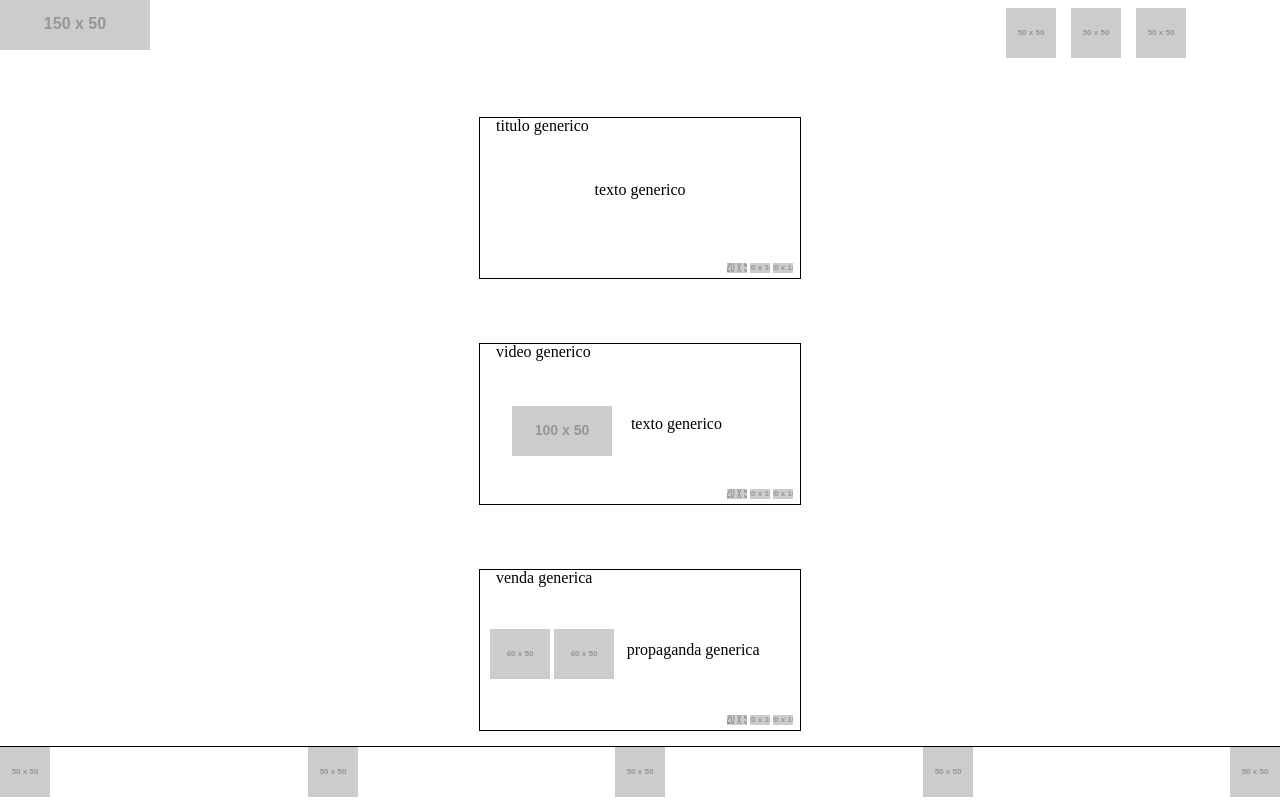
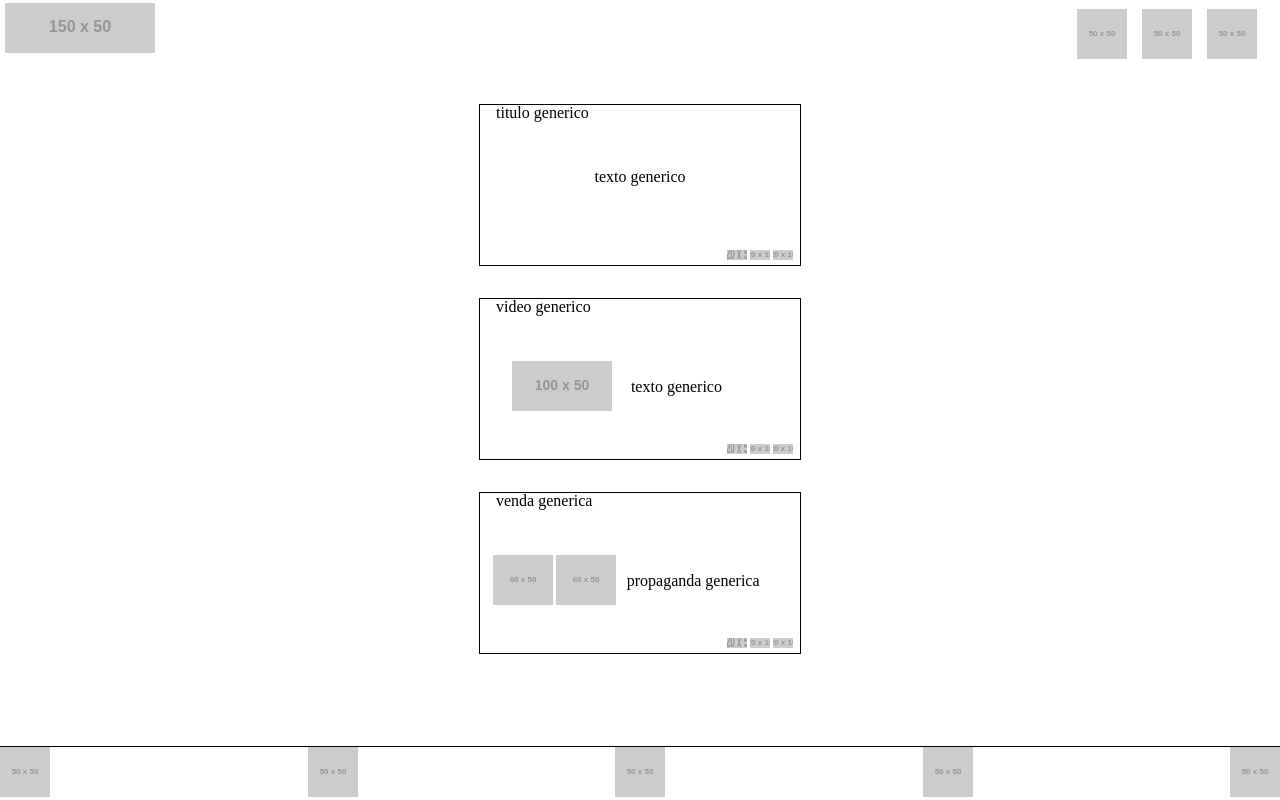
Before and after one commit to MaxG-Mattos/Equipe5_TurmaC, a plain HTML site: page index.html in a window 1280 px wide. Drawn offline with Linux system fonts and the light colour scheme; placeholder pictures from the web are drawn by us.

Commit message:
Add files via upload

```diff
--- a/css/index.css
+++ b/css/index.css
@@ -9,7 +9,7 @@ header{
     align-items: center;
     justify-content: flex-start;
     position: relative;
-    margin-bottom: 5%;
+    margin-bottom: 6.5rem;
 }
 
 footer{
@@ -27,13 +27,22 @@ footer{
 nav.topo{
     display: flex;
     flex-direction: row;
+    justify-content: flex-end;
     position: absolute;
-    top: .2%;
-    left: 78%;
+    top: .1rem;
+    right: 1rem;
 }
 
 nav a{
+    display: flex;
+    flex-direction: row;
     margin: 5%;
+}
+
+h1{
+    position: absolute;
+    top: .2rem;
+    left: .3rem;
 }
 
 main{
@@ -44,22 +53,32 @@ main{
 
 article{
     position: relative;
-    margin-bottom: 5%;
+    display: flex;
+    flex-direction: column;
+    margin-bottom: 2rem;
     border: .1rem solid black;
-    width: 25%;
+    width: 20rem;
     height: 10rem;
 }
 
 .postIMG{
     position: absolute;
+    display: flex;
+    flex-direction: column;
     bottom: 30%;
     left: 10%;
 }
 
 figure.postIMG{
     position: absolute;
+    display: flex;
+    flex-direction: row;
     bottom: 30%;
     left: 3%;
+}
+
+figure.postIMG img{
+    margin-left: .2rem;
 }
 
 nav.interact{
@@ -97,7 +116,8 @@ article .legenda{
     flex-direction: column;
     left: 50%;
     transform: translateX(-10%);
-    bottom: 45%;
+    bottom: 40%;
+    font-size: 1rem;
 }
 
 div.user{
```
